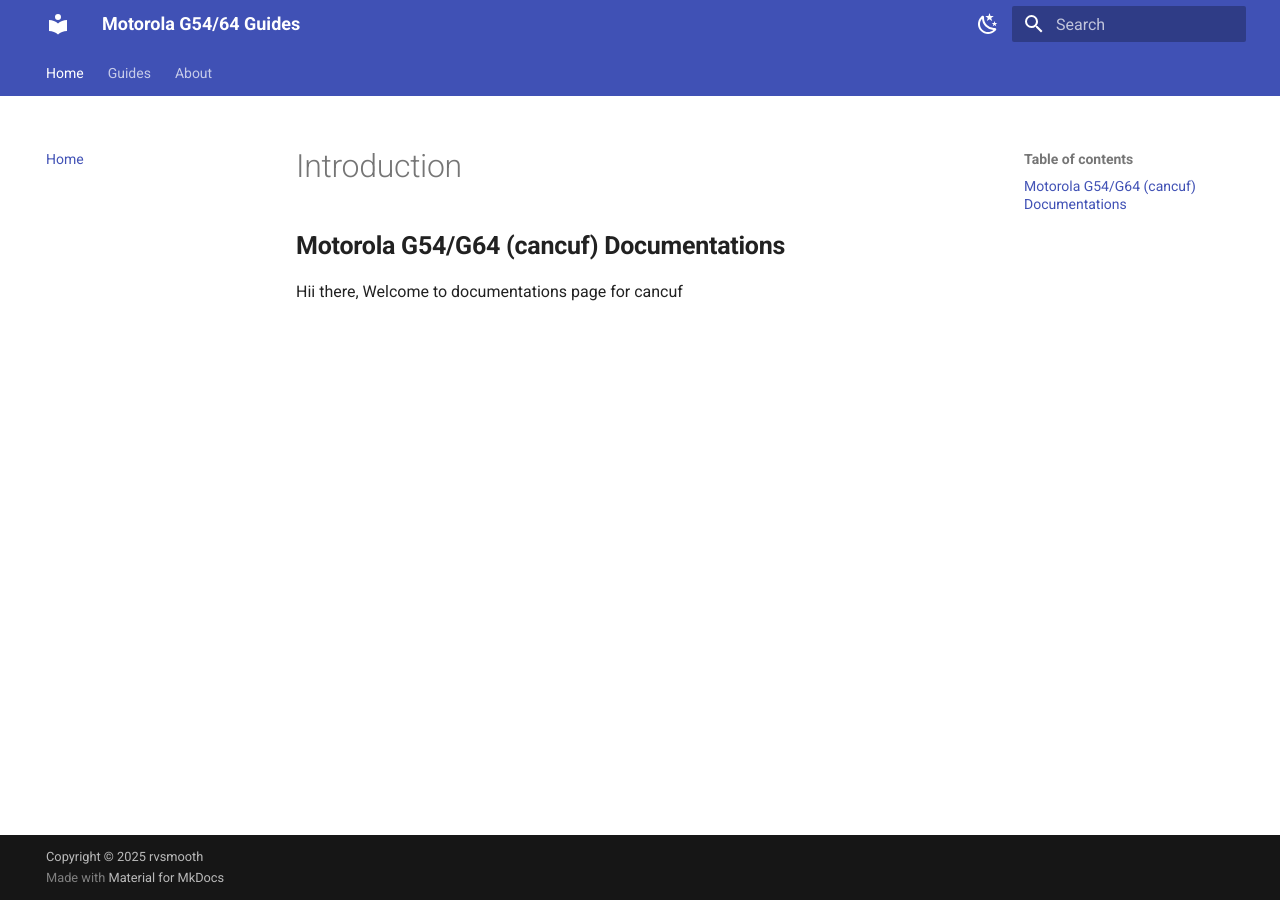
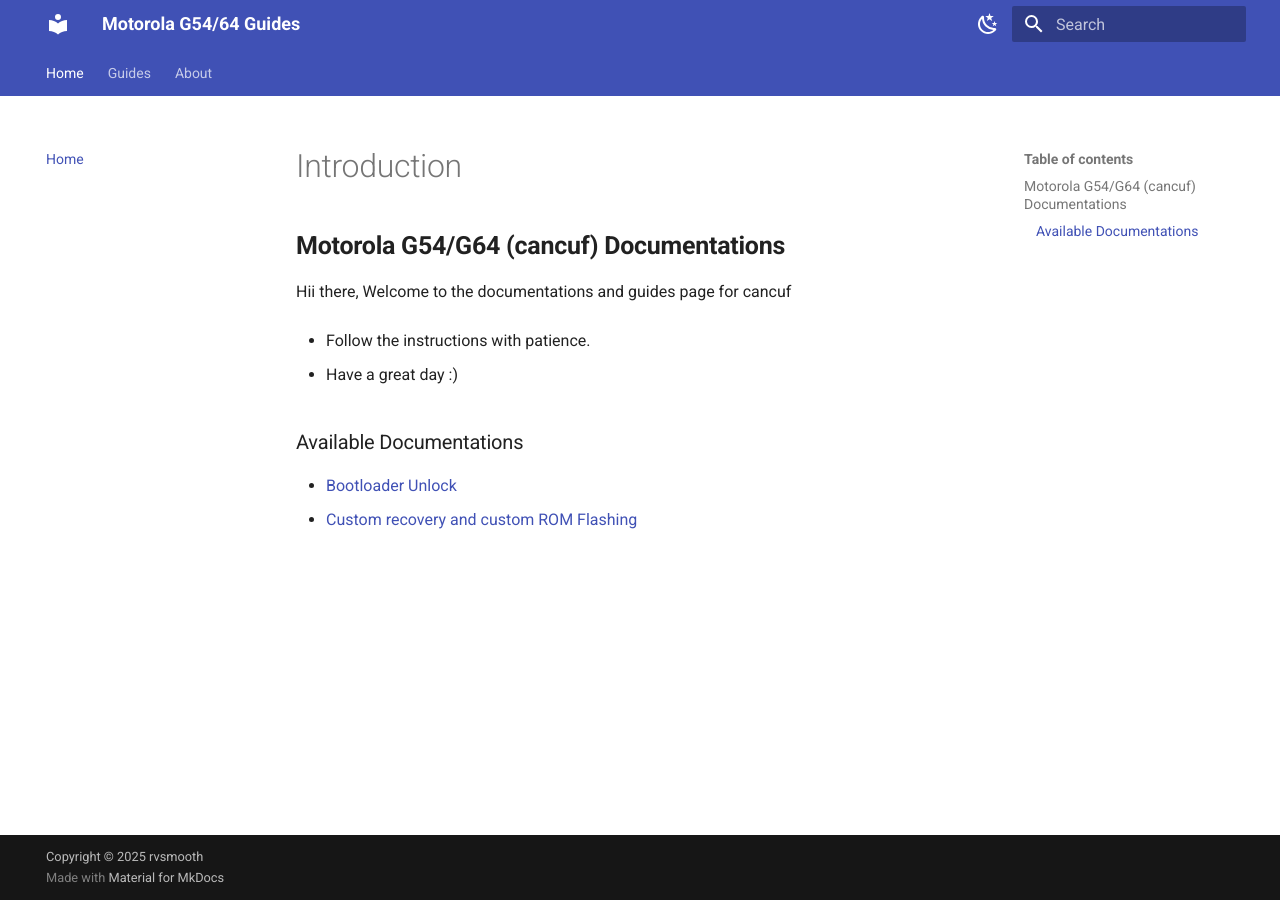
Before and after one commit to rvsmooth/cancufdocs, an MkDocs documentation site: the page built from docs/index.md, in a window 1280 px wide. Built offline with MkDocs 1.6.1 and Material for MkDocs 9.7.7, drawn with Linux system fonts in a browser that asks for light colours.

Commit message:
chore: Update homepage

```diff
--- a/docs/index.md
+++ b/docs/index.md
@@ -3,4 +3,13 @@
 ## **Motorola G54/G64 (cancuf) Documentations**
 
 Hii there,
-Welcome to documentations page for cancuf
+Welcome to the documentations and guides page for cancuf
+
+- Follow the instructions with patience.
+
+- Have a great day :)
+
+### Available Documentations
+
+- [Bootloader Unlock](./guides/bl_unlock.md)
+- [Custom recovery and custom ROM Flashing](./guides/bl_unlock.md)
```
